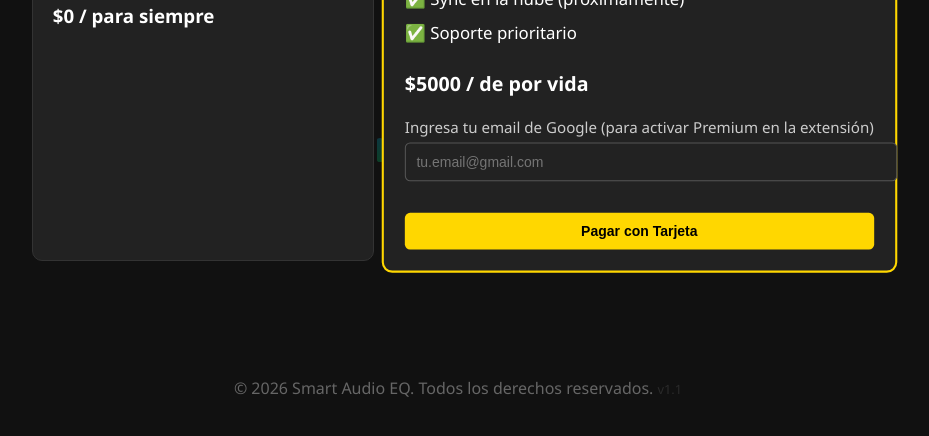
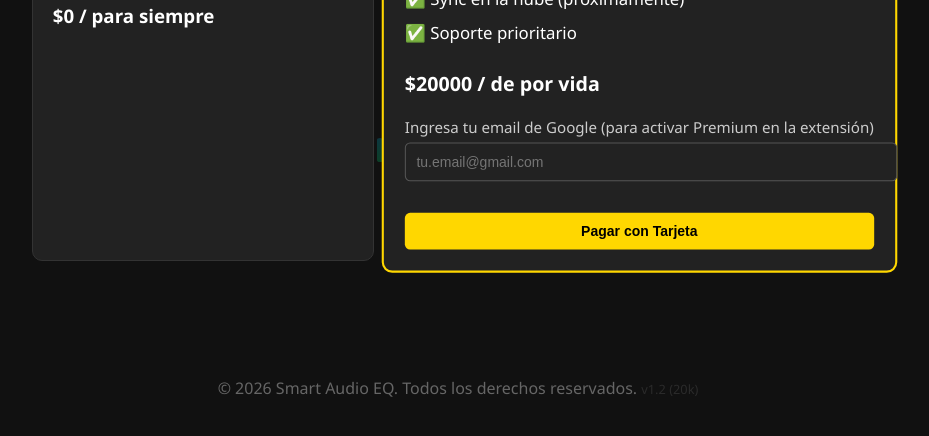
Before and after one commit to nriverqc/Smart-Audio-EQ, a React (Vite) app in the folder web/: page /premium in a window 1280 px wide. Shown: the part 630-1066 px from the top of the page, without its empty margins (182-1111 px from the left). Built offline with nearby package versions, Linux system fonts and the light colour scheme; the HTML template or start-up script is replaced by a standard one; what @mercadopago/sdk-react would draw is missing.

Commit message:
Update price to 20000 to ensure validity and add version marker v1.2

```diff
--- a/web/src/App.jsx
+++ b/web/src/App.jsx
@@ -122,7 +122,7 @@ function AppContent() {
           </Routes>
 
           <footer>
-            <p>© 2026 Smart Audio EQ. {lang === 'es' ? 'Todos los derechos reservados.' : 'All rights reserved.'} <span style={{opacity: 0.3, fontSize: '0.8em'}}>v1.1</span></p>
+            <p>© 2026 Smart Audio EQ. {lang === 'es' ? 'Todos los derechos reservados.' : 'All rights reserved.'} <span style={{opacity: 0.3, fontSize: '0.8em'}}>v1.2 (20k)</span></p>
           </footer>
         </div>
       </div>
--- a/web/src/pages/Premium.jsx
+++ b/web/src/pages/Premium.jsx
@@ -28,7 +28,7 @@ export default function Premium({ lang }) {
       freeTitle: 'Gratis',
       freePrice: '$0 / para siempre',
       premiumTitle: 'Premium 💎',
-      premiumPrice: '$5000 / de por vida',
+      premiumPrice: '$20000 / de por vida',
       freeItems: ['✅ Ecualizador de 6 bandas', '✅ Presets básicos (Flat, Vocal, etc.)', '✅ Mejora de volumen'],
       premiumItems: [
         '✅ Todo lo de Gratis',
@@ -51,7 +51,7 @@ export default function Premium({ lang }) {
       freeTitle: 'Free',
       freePrice: '$0 / forever',
       premiumTitle: 'Premium 💎',
-      premiumPrice: '$5000 / lifetime',
+      premiumPrice: '$20000 / lifetime',
       freeItems: ['✅ 6-Band EQ', '✅ Basic presets (Flat, Vocal, etc.)', '✅ Volume boost'],
       premiumItems: [
         '✅ Everything in Free',
@@ -76,10 +76,11 @@ export default function Premium({ lang }) {
       setLoading(true);
       setErrorMsg('');
       try {
+          console.log("Creating preference with price 20000...");
           const res = await fetch(`${API_BASE}/create-payment`, {
               method: 'POST',
               headers: { 'Content-Type': 'application/json' },
-              body: JSON.stringify({ email: email, price: 5000, item: 'Smart Audio EQ Premium' })
+              body: JSON.stringify({ email: email, price: 20000, item: 'Smart Audio EQ Premium' })
           });
           const data = await res.json();
           if (data.preference_id) {
@@ -129,7 +130,7 @@ export default function Premium({ lang }) {
 
   const initialization = React.useMemo(() => ({
     preferenceId: preferenceId,
-    amount: 5000,
+    amount: 20000,
   }), [preferenceId]);
 
   const customization = React.useMemo(() => ({
```
Also changed, not shown: 1 other file (tests, documents, lock files or other folders).
